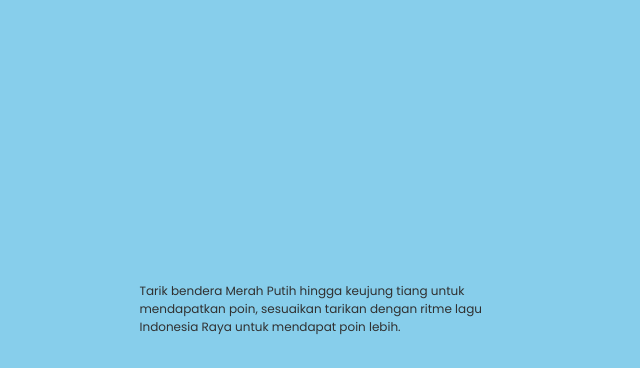
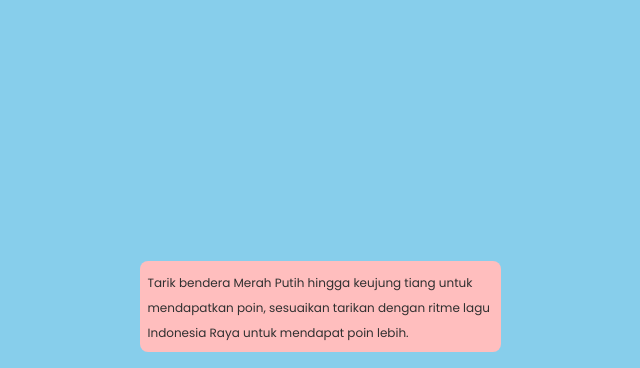
Before and after one commit to faishalpasa/upacara, a plain HTML site: page index.html in a window 1280 px wide. Shown: the part 432-800 px from the top of the page, without its empty margins (320-960 px from the left). Drawn offline with Linux system fonts and the light colour scheme.

Commit message:
feat: add threshold 3 seconds

```diff
--- a/index.css
+++ b/index.css
@@ -104,7 +104,7 @@ body {
   align-items: center;
   justify-content: center;
   gap: 16px;
-  padding: 32px;
+  padding: 0px 32px;
 }
 
 .description-wrapper {
@@ -113,6 +113,13 @@ body {
   flex-direction: column;
   align-items: center;
   justify-content: end;
+}
+
+.description-box {
+  padding: 8px;
+  background-color: #ffbebe;
+  border-radius: 8px;
+  margin-bottom: 16px;
 }
 
 .description {
--- a/index.html
+++ b/index.html
@@ -50,7 +50,9 @@
       </div>
       <button type="button" onclick="handleClickStartButton()" class="play-button">Mulai Upacara</button>
       <div class="description-wrapper">
-        <span class="description">Tarik bendera Merah Putih hingga keujung tiang untuk mendapatkan poin, sesuaikan tarikan dengan ritme lagu Indonesia Raya untuk mendapat poin lebih.</span>
+        <div class="description-box">
+          <span class="description">Tarik bendera Merah Putih hingga keujung tiang untuk mendapatkan poin, sesuaikan tarikan dengan ritme lagu Indonesia Raya untuk mendapat poin lebih.</span>
+        </div>
       </div>
     </div>
 
--- a/index.js
+++ b/index.js
@@ -85,7 +85,7 @@ const handleClickActionButton = () => {
     totalPointWrapperElement.innerText = point;
     flagElement.style.bottom = `calc(${click}% - 200px)`;
     flagElement.style.transition = `bottom 0.5s`;
-  } else if (click == 100 && seconds < audioDuration) {
+  } else if (click == 100 && seconds < (audioDuration - 3)) { // 3 second thrshold
     clearInterval(durationInterval)
     actionButtonWrapperElement.style.bottom = '-116px';
     actionButtonWrapperElement.style.transition = `bottom 1s`;
```
